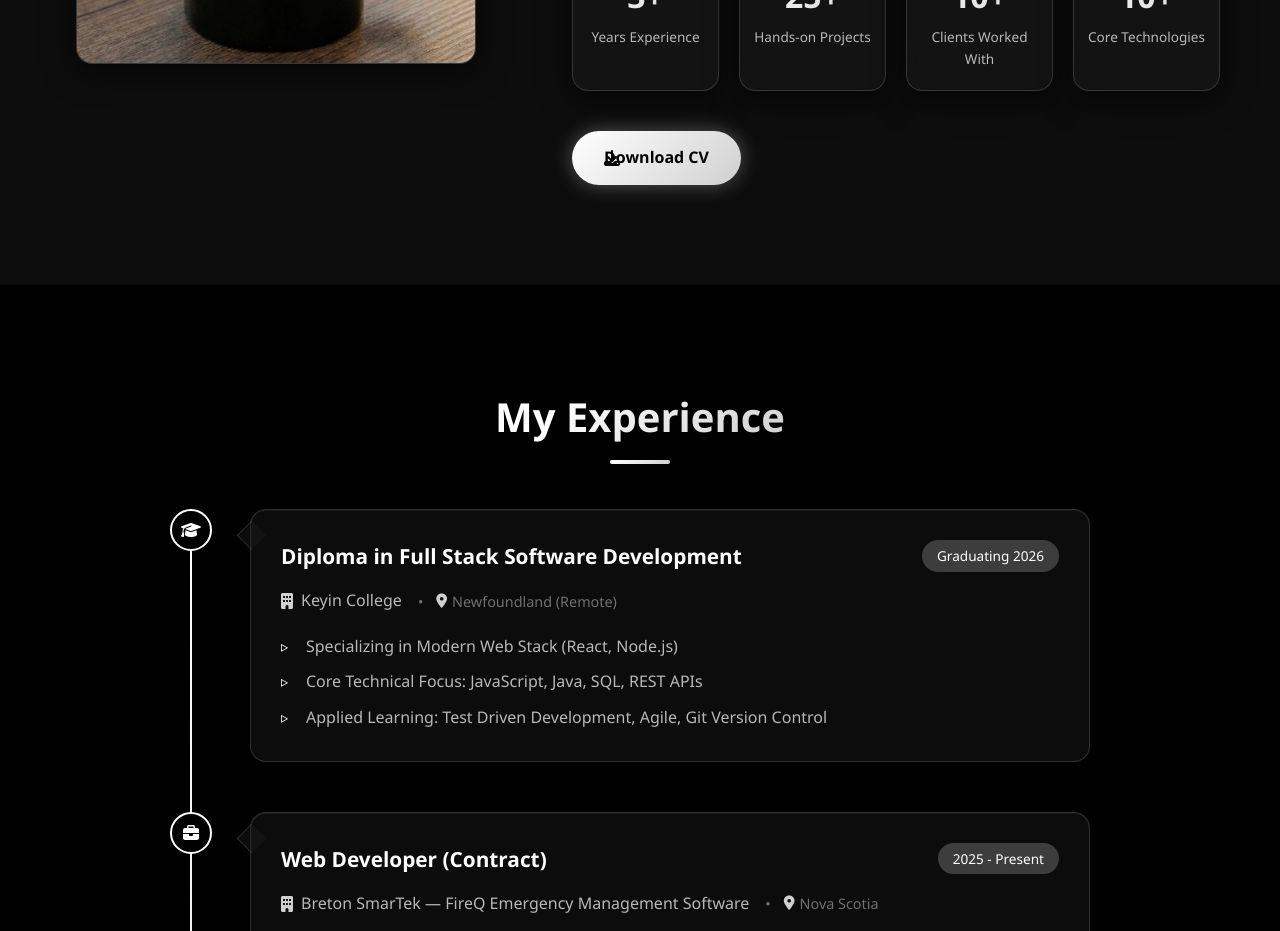
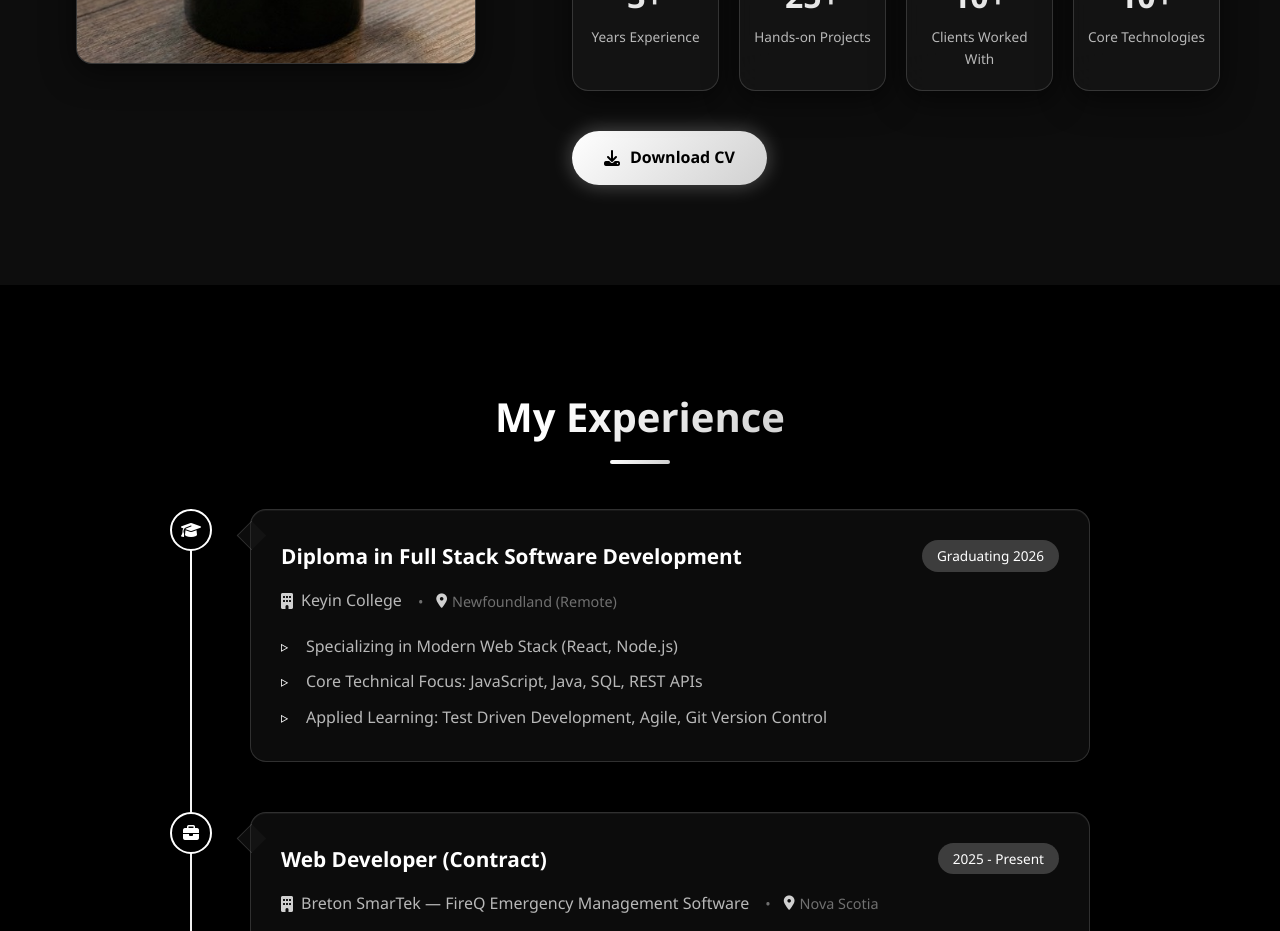
Before and after one commit to Britten66/MyPortfolio, a React (Vite) app: page / in a window 1280 px wide. Shown: the part 1480-2411 px from the top of the page. Built offline with nearby package versions, Linux system fonts and the light colour scheme.

Commit message:
button on web fixed

```diff
--- a/src/components/About/About.scss
+++ b/src/components/About/About.scss
@@ -111,21 +111,11 @@
     }
 
     .btn {
-      position: relative;
-      justify-content: center;
-
-      i {
-        position: absolute;
-        left: 32px;
-      }
+      display: inline-flex;
 
       @media (max-width: $mobile) {
         display: flex;
         margin: 0 auto;
-
-        i {
-          left: 28px;
-        }
       }
     }
   }
```
